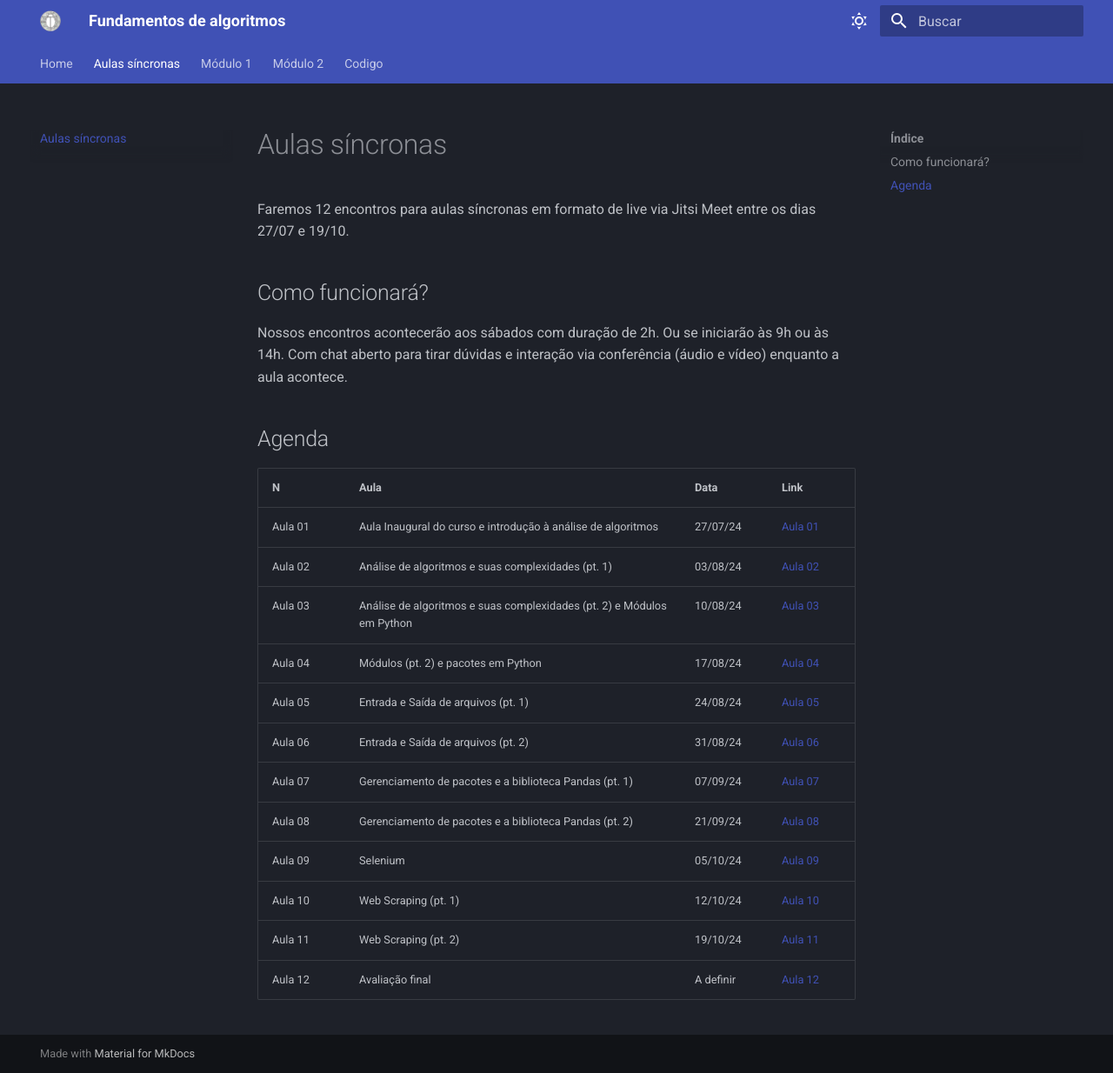
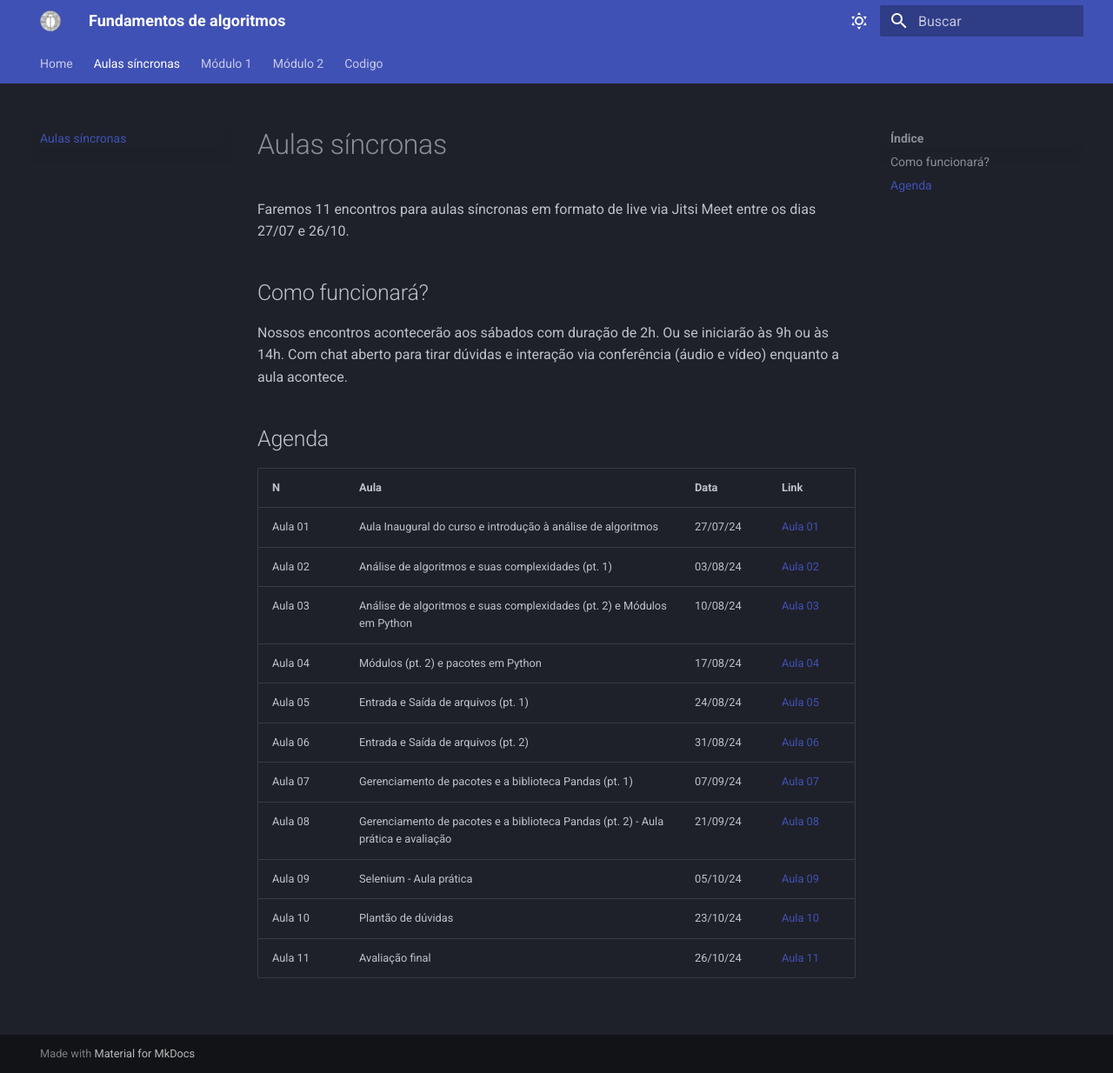
Before and after one commit to eversonott/fundamentos-algoritmos-web, an MkDocs documentation site: the page built from docs/aulas_sincronas.md, in a window 1280 px wide and 1234 px high. Shown: the whole window at 87% size. Built offline with MkDocs 1.6.1 and Material for MkDocs 9.7.7, drawn with Linux system fonts in a browser that asks for light colours.

Commit message:
Atualização do cronograma

```diff
--- a/docs/aulas_sincronas.md
+++ b/docs/aulas_sincronas.md
@@ -1,6 +1,6 @@
 # Aulas síncronas
 
-Faremos 12 encontros para aulas síncronas em formato de live via Jitsi Meet entre os dias 27/07 e 19/10.
+Faremos 11 encontros para aulas síncronas em formato de live via Jitsi Meet entre os dias 27/07 e 26/10.
 
 ## Como funcionará?
 
@@ -17,8 +17,7 @@ Nossos encontros acontecerão aos sábados com duração de 2h. Ou se iniciarão
 |Aula 05 |Entrada e Saída de arquivos (pt. 1)|24/08/24|[Aula 05](https://meet.jit.si/FUNDAMENTOSDEALGORITMOSEINICIA%C3%87%C3%83O%C3%80PROGRAMA%C3%87%C3%83OEMPYTHON-Aula05-An%C3%A1lisedealgoritmos){:target="_blank"}|
 |Aula 06 |Entrada e Saída de arquivos (pt. 2)|31/08/24|[Aula 06](https://meet.jit.si/FUNDAMENTOSDEALGORITMOSEINICIA%C3%87%C3%83O%C3%80PROGRAMA%C3%87%C3%83OEMPYTHON-Aula06-An%C3%A1lisedealgoritmos){:target="_blank"}|
 |Aula 07 |Gerenciamento de pacotes e a biblioteca Pandas (pt. 1)|07/09/24|[Aula 07](https://meet.jit.si/FUNDAMENTOSDEALGORITMOSEINICIA%C3%87%C3%83O%C3%80PROGRAMA%C3%87%C3%83OEMPYTHON-Aula07-An%C3%A1lisedealgoritmos){:target="_blank"}|
-|Aula 08 |Gerenciamento de pacotes e a biblioteca Pandas (pt. 2)|21/09/24|[Aula 08](https://meet.jit.si/FUNDAMENTOSDEALGORITMOSEINICIA%C3%87%C3%83O%C3%80PROGRAMA%C3%87%C3%83OEMPYTHON-Aula08-An%C3%A1lisedealgoritmos){:target="_blank"}|
-|Aula 09 |Selenium|05/10/24|[Aula 09](https://meet.jit.si/FUNDAMENTOSDEALGORITMOSEINICIA%C3%87%C3%83O%C3%80PROGRAMA%C3%87%C3%83OEMPYTHON-Aula09-An%C3%A1lisedealgoritmos){:target="_blank"}|
-|Aula 10 |Web Scraping (pt. 1)|12/10/24|[Aula 10](https://meet.jit.si/FUNDAMENTOSDEALGORITMOSEINICIA%C3%87%C3%83O%C3%80PROGRAMA%C3%87%C3%83OEMPYTHON-Aula10-An%C3%A1lisedealgoritmos){:target="_blank"}|
-|Aula 11 |Web Scraping (pt. 2)|19/10/24|[Aula 11](https://meet.jit.si/FUNDAMENTOSDEALGORITMOSEINICIA%C3%87%C3%83O%C3%80PROGRAMA%C3%87%C3%83OEMPYTHON-Aula11-An%C3%A1lisedealgoritmos){:target="_blank"}|
-|Aula 12 |Avaliação final|A definir|[Aula 12](https://meet.jit.si/FUNDAMENTOSDEALGORITMOSEINICIA%C3%87%C3%83O%C3%80PROGRAMA%C3%87%C3%83OEMPYTHON-Aula12-An%C3%A1lisedealgoritmos){:target="_blank"}|
+|Aula 08 |Gerenciamento de pacotes e a biblioteca Pandas (pt. 2) -  Aula prática e avaliação|21/09/24|[Aula 08](https://meet.jit.si/FUNDAMENTOSDEALGORITMOSEINICIA%C3%87%C3%83O%C3%80PROGRAMA%C3%87%C3%83OEMPYTHON-Aula08-An%C3%A1lisedealgoritmos){:target="_blank"}|
+|Aula 09 |Selenium - Aula prática|05/10/24|[Aula 09](https://meet.jit.si/FUNDAMENTOSDEALGORITMOSEINICIA%C3%87%C3%83O%C3%80PROGRAMA%C3%87%C3%83OEMPYTHON-Aula09-An%C3%A1lisedealgoritmos){:target="_blank"}|
+|Aula 10 |Plantão de dúvidas|23/10/24|[Aula 10](https://meet.jit.si/FUNDAMENTOSDEALGORITMOSEINICIA%C3%87%C3%83O%C3%80PROGRAMA%C3%87%C3%83OEMPYTHON-Aula10-plantao_de_duvidas){:target="_blank"}|
+|Aula 11 |Avaliação final|26/10/24|[Aula 11](https://meet.jit.si/FUNDAMENTOSDEALGORITMOSEINICIA%C3%87%C3%83O%C3%80PROGRAMA%C3%87%C3%83OEMPYTHON-Aula11-avaliacao_final){:target="_blank"}|
```
